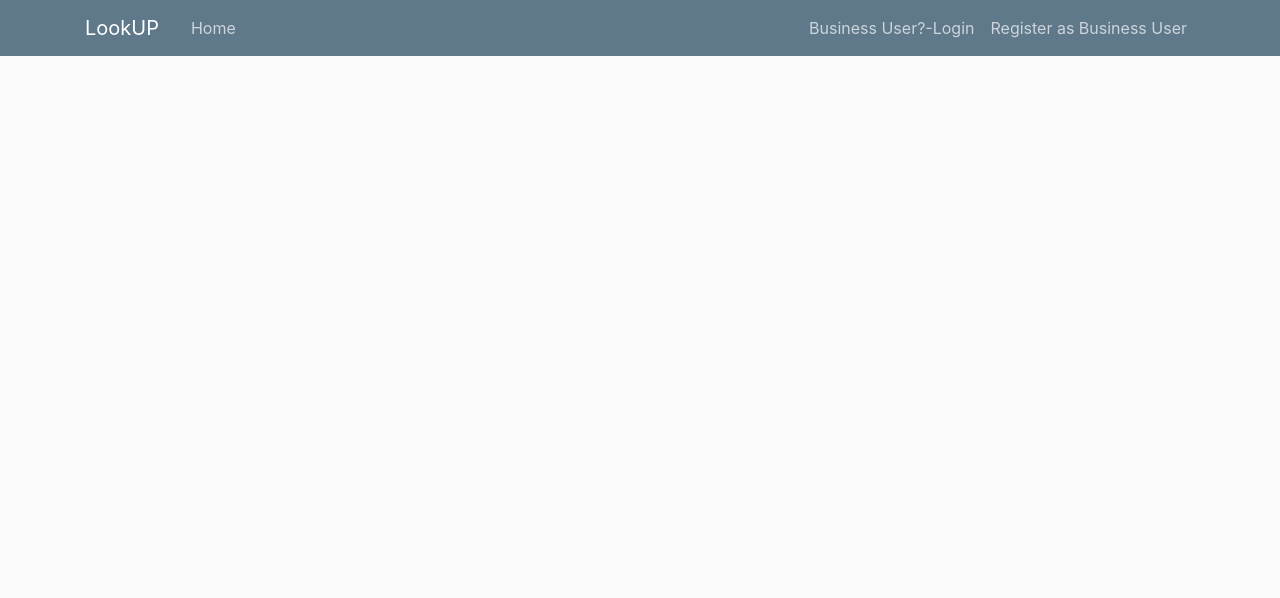
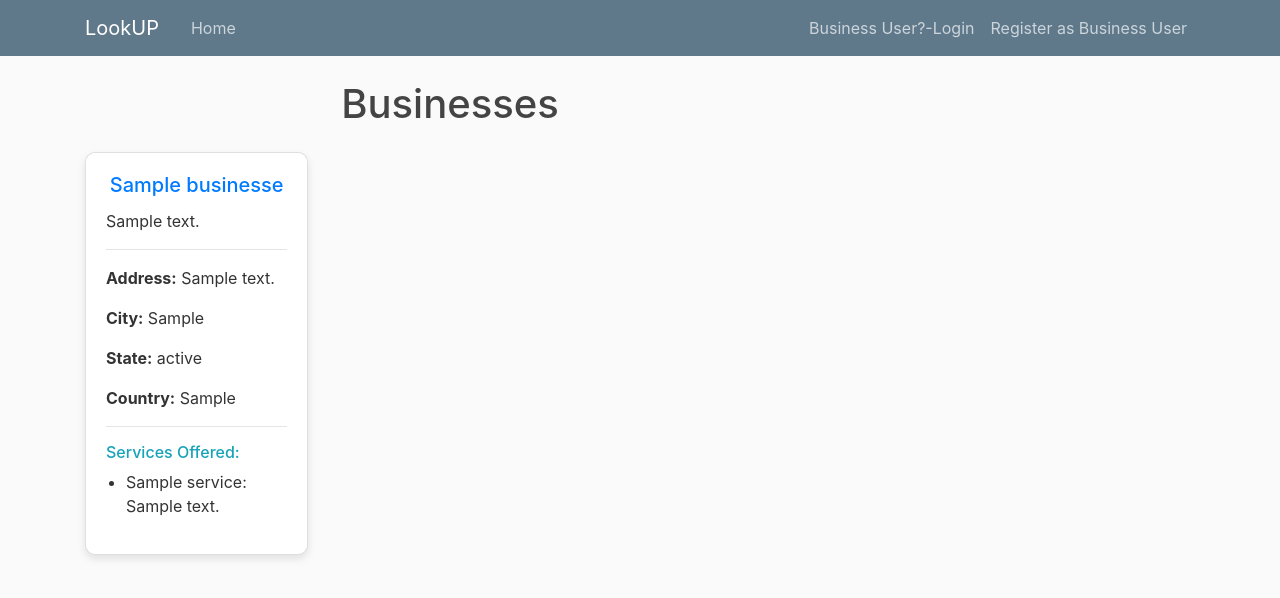
Before and after one commit to drac-pro/LookUp, a Flask app: page / in a window 1280 px wide. Shown: the top 598 px of the page. Run offline with Flask 3, Linux system fonts and the light colour scheme; tables that the repository leaves empty hold one stand-in row (values such as "Sample post"); some libraries are stand-ins or nearby versions.

Commit message:
this branch tried home page

```diff
--- a/dynamic/routes.py
+++ b/dynamic/routes.py
@@ -18,7 +18,8 @@
 @app.route('/')
 @app.route('/home')
 def home():
-    return render_template('home.html')
+    businesses = storage.all(Business)
+    return render_template('home.html', businesses=businesses)
 
 
 @app.route('/register', methods=['GET', 'POST'])
--- a/dynamic/static/style/main.css
+++ b/dynamic/static/style/main.css
@@ -78,3 +78,54 @@
 .account-heading {
   font-size: 2.5rem;
 }
+
+/* home card styling */
+
+.card {
+    border-radius: 10px;
+    box-shadow: 0 4px 8px rgba(0, 0, 0, 0.1);
+    transition: transform 0.3s; /* Smooth transition for scaling */
+}
+
+.card:hover {
+    transform: scale(1.05); /* Scale up slightly on hover */
+}
+
+.card-title {
+	color: #007bff;
+}
+
+.card-body {
+	background-color: #ffffff;
+	border-radius: 10px;
+}
+
+.list-group-item {
+	border: none;
+        background-color: #f8f9fa;
+}
+
+.list-group-item:hover {
+	background-color: #e9ecef;
+}
+
+.btn-primary {
+	background-color: #007bff;
+	border: none;
+}
+
+.btn-primary:hover {
+	background-color: #0056b3;
+}
+
+h6 {
+	color: #17a2b8;
+}
+
+ul {
+	padding-left: 20px;
+}
+
+ul li {
+	margin-bottom: 5px;
+}
--- a/dynamic/templates/home.html
+++ b/dynamic/templates/home.html
@@ -1,15 +1,28 @@
 {% extends "layout.html" %}
 {% block content %}
-    {% for post in posts %}
-        <article class="media content-section">
-          <div class="media-body">
-            <div class="article-metadata">
-              <a class="mr-2" href="#">{{ post.author }}</a>
-              <small class="text-muted">{{ post.date_posted }}</small>
+    <h1 class="text-center mb-4">Businesses</h1>
+        <div class="row">
+            {% for business in businesses.values() %}
+            <div class="col-md-4 mb-4">
+                <div class="card h-100">
+                    <div class="card-body">
+                        <h5 class="card-title text-center">{{ business.name }}</h5>
+                        <p class="card-text">{{ business.description }}</p>
+                        <hr>
+                        <p><strong>Address:</strong> {{ business.location.address }}</p>
+                        <p><strong>City:</strong> {{ business.location.city }}</p>
+                        <p><strong>State:</strong> {{ business.location.state }}</p>
+                        <p><strong>Country:</strong> {{ business.location.country }}</p>
+                        <hr>
+                        <h6>Services Offered:</h6>
+                        <ul>
+                            {% for service in business.services %}
+                            <li>{{ service.name }}: {{ service.description }}</li>
+                            {% endfor %}
+                        </ul>
+                    </div>
+                </div>
             </div>
-            <h2><a class="article-title" href="#">{{ post.title }}</a></h2>
-            <p class="article-content">{{ post.content }}</p>
-          </div>
-        </article>
-    {% endfor %}
+            {% endfor %}
+        </div>
 {% endblock content %}
```
